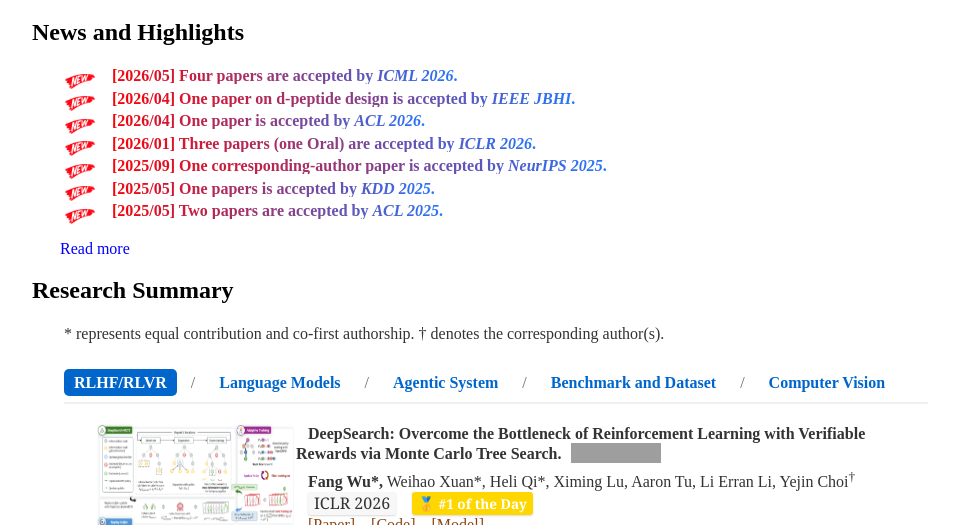
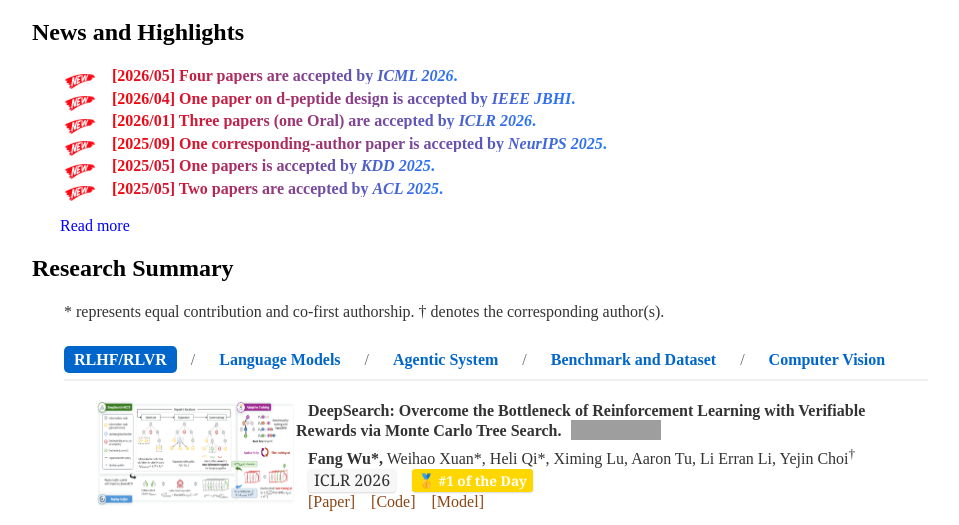
Before and after one commit to smiles724/smiles724.github.io, a Jekyll site: the page built from index.html, in a window 1280 px wide and 900 px high, cut to the strip 375-900 px from the top of the window. Shown: the whole strip, without its empty margins (160-1119 px from the left). Built offline with Jekyll 4.4.1, drawn with Linux system fonts in a browser that asks for light colours; nearby versions of some CDN libraries; a style sheet for code colours, icons or effects is not loaded; grey boxes are pictures that could not be loaded.

Commit message:
delete acl paper

```diff
--- a/index.html
+++ b/index.html
@@ -135,9 +135,9 @@
 			<img src="img/new.png" align="middle" width="32" height="15"/>
 			<b  style="background-image: linear-gradient(90deg,#ff0000 0,#2575fc); -webkit-background-clip: text; -webkit-text-fill-color: transparent;">
 			    &nbsp&nbsp [2026/04] One paper on d-peptide design is accepted by <em>IEEE JBHI</em>. <br></b>
-			<img src="img/new.png" align="middle" width="32" height="15"/>
-			<b  style="background-image: linear-gradient(90deg,#ff0000 0,#2575fc); -webkit-background-clip: text; -webkit-text-fill-color: transparent;">
-			    &nbsp&nbsp [2026/04] One paper is accepted by <em>ACL 2026</em>. <br></b>
+<!--			<img src="img/new.png" align="middle" width="32" height="15"/>-->
+<!--			<b  style="background-image: linear-gradient(90deg,#ff0000 0,#2575fc); -webkit-background-clip: text; -webkit-text-fill-color: transparent;">-->
+<!--			    &nbsp&nbsp [2026/04] One paper is accepted by <em>ACL 2026</em>. <br></b>-->
 			<img src="img/new.png" align="middle" width="32" height="15"/>
 			<b  style="background-image: linear-gradient(90deg,#ff0000 0,#2575fc); -webkit-background-clip: text; -webkit-text-fill-color: transparent;"> &nbsp&nbsp [2026/01] Three papers (one Oral) are accepted by <em>ICLR 2026</em>. <br></b>
 			<img src="img/new.png" align="middle" width="32" height="15"/>
--- a/papers_llm.html
+++ b/papers_llm.html
@@ -265,7 +265,7 @@
 			Hanqun Cao, Wenqi Shi, Tianang Leng, Rui Yang, Yingjian Chen, Ziqi Wang, Irene Li, Nan Liu, Huaxiu Yao, Li Erran Li, Ge Liu, Amin Saberi,
 			Naoto Yokoya, Jure Leskovec, Yejin Choi, <b>Fang Wu*</b><sup>&dagger;</sup><br>
 			&nbsp&nbsp <span style="display: inline-block;background: #f7f7f7; color: #333333;padding: 2px 6px;border-radius: 3px;box-shadow: 0px 1px 2px rgba(0, 0, 0, 0.15); font-weight: normal;
-    		font-size: 1.0em; font-family: 'Georgia', 'Times New Roman', serif;">ACL 2026</span> <br>
+    		font-size: 1.0em; font-family: 'Georgia', 'Times New Roman', serif;">Under Review</span> <br>
 			&nbsp&nbsp <a href="https://arxiv.org/pdf/2509.21882">[Paper]</a>
 			<br><br>
 		</p>
```
